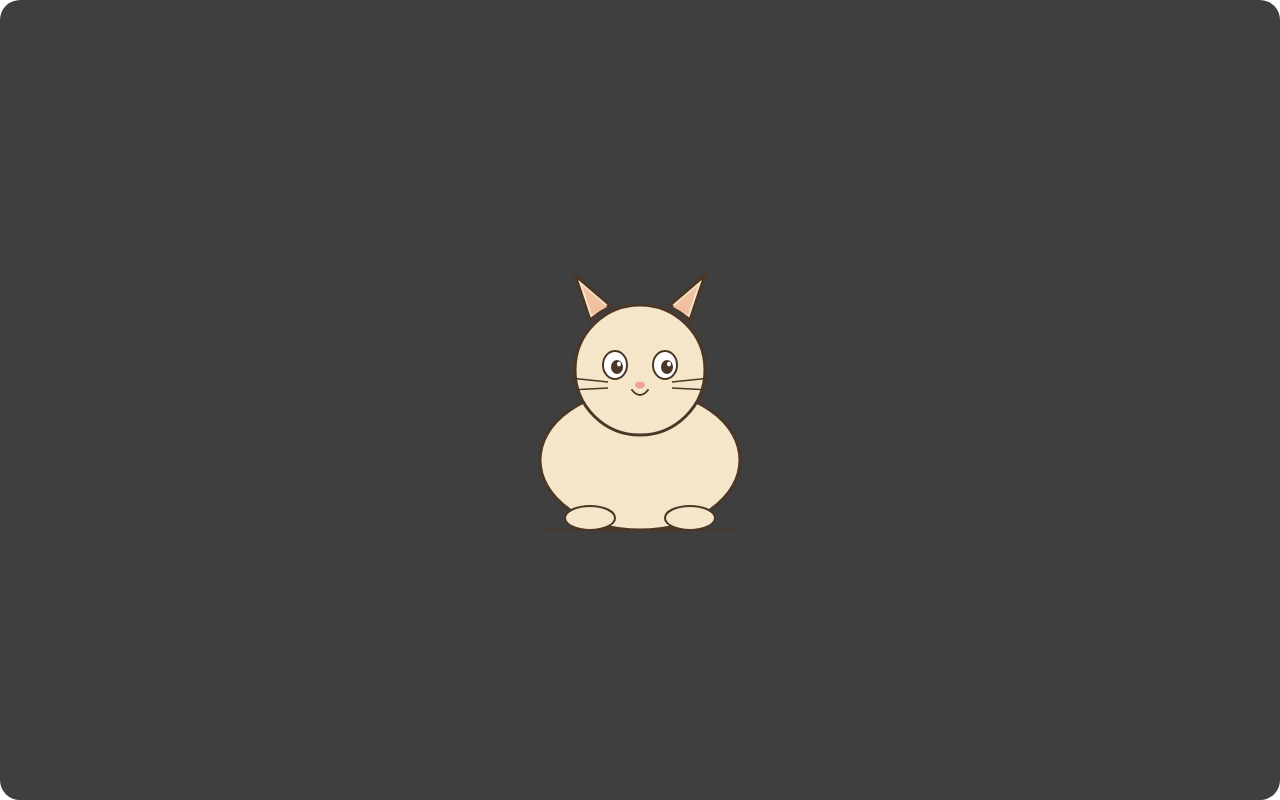
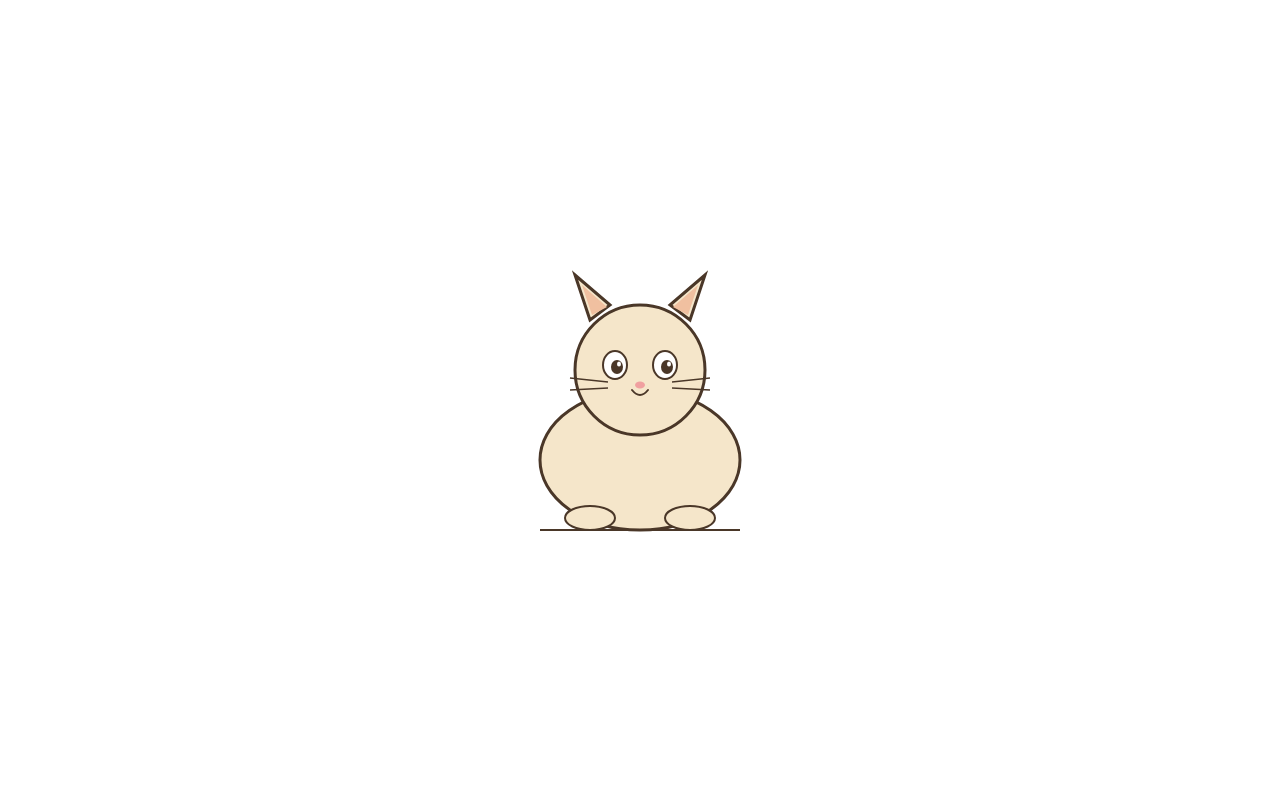
Before and after one commit to pontusasp/bongo-nat, a SvelteKit app: page / in a window 1280 px wide. Built offline with nearby package versions, Linux system fonts and the light colour scheme.

Commit message:
Make background transparent

```diff
--- a/src/routes/+page.svelte
+++ b/src/routes/+page.svelte
@@ -74,7 +74,7 @@
     display: flex;
     align-items: center;
     justify-content: center;
-    background: rgba(30, 30, 30, 0.85);
+    background: rgba(0, 0, 0, 0);
     border-radius: 20px;
     cursor: grab;
   }
```
